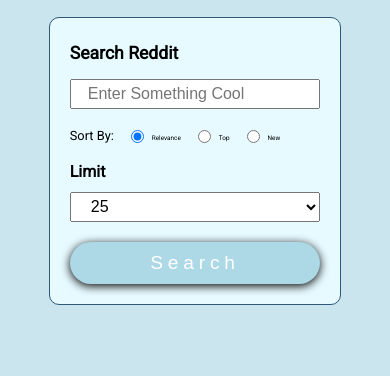
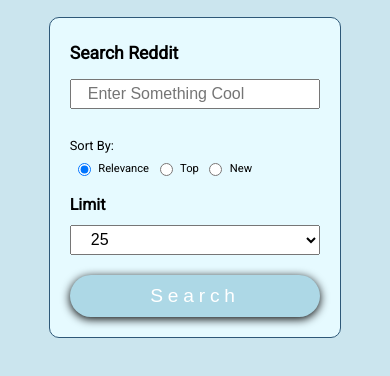
Before and after one commit to DarylEh/ooh-thats-interesting, a website: page index.html in a window 390 px wide. Shown: the part 72-448 px from the top of the page. Drawn offline with nearby package versions, Linux system fonts and the light colour scheme; files that its build step writes are made by us from their sources.

Commit message:
fixed font size on mobile

```diff
--- a/dev/styles/_mediaQueries.scss
+++ b/dev/styles/_mediaQueries.scss
@@ -40,6 +40,9 @@
     a.btn.btn-primary {
         font-size: 0.5rem;
     }
+    input[type=radio] {
+        vertical-align: baseline;
+    }
 }
 /* ----- BREAK POINT: 480px -----*/
 @media (max-width: 480px) {
@@ -58,7 +61,7 @@
     font-size: .8rem;
     }
     label {
-        font-size: .4rem;
+        font-size: .7rem;
     }
     input[id=relevance],
     input[id=top],
@@ -66,13 +69,13 @@
         display: inline-block;
     }
     input[type=radio] {
-        margin-left: 15px;
+        margin-left: 8px;
         vertical-align: bottom;
         ~ label {
             margin-left: 5px;
         }
     }
-    input[type=radio] ~ p {
+    form#search-form p {
         display: block;
     }
     label + h3 {
```
